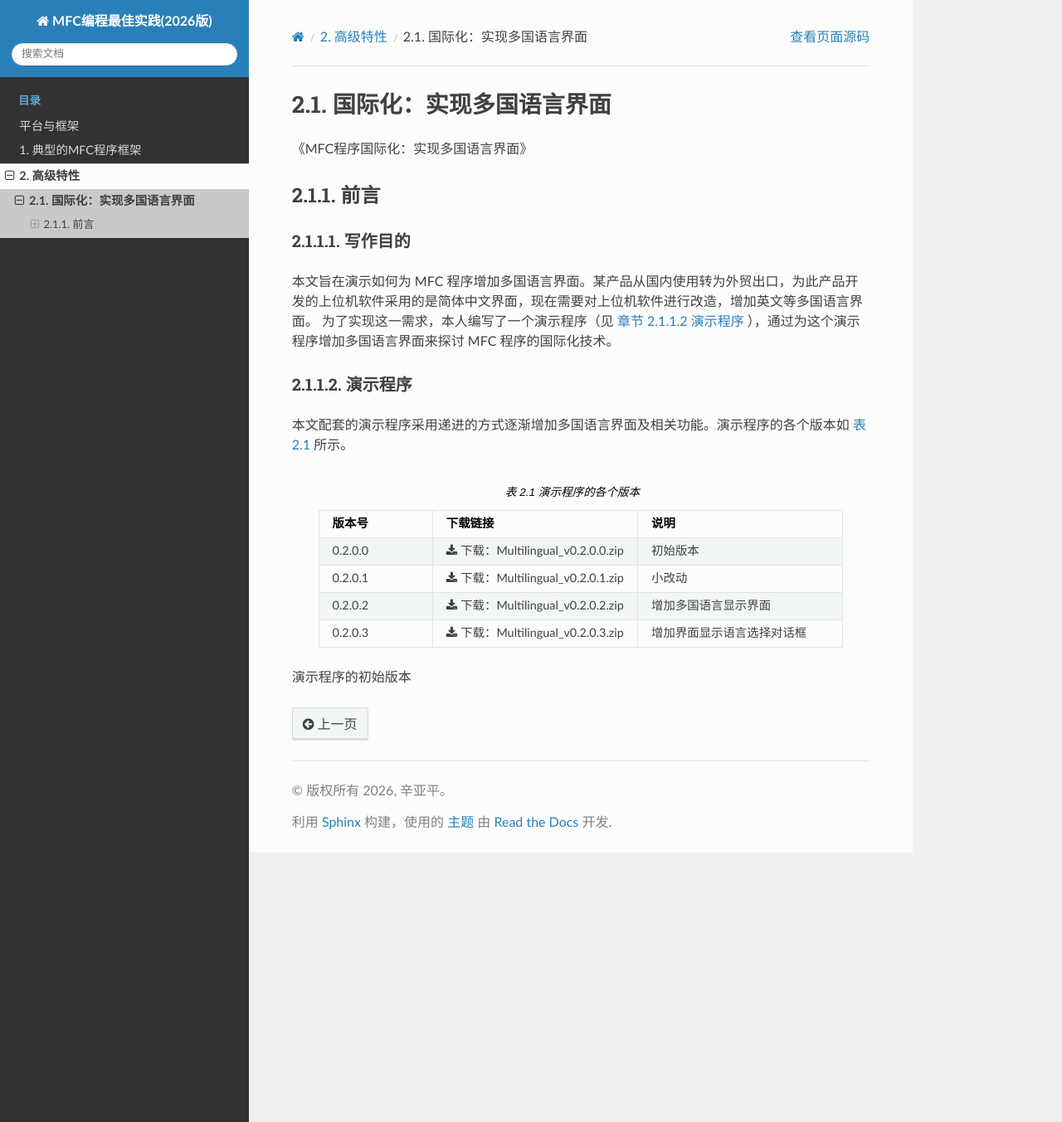
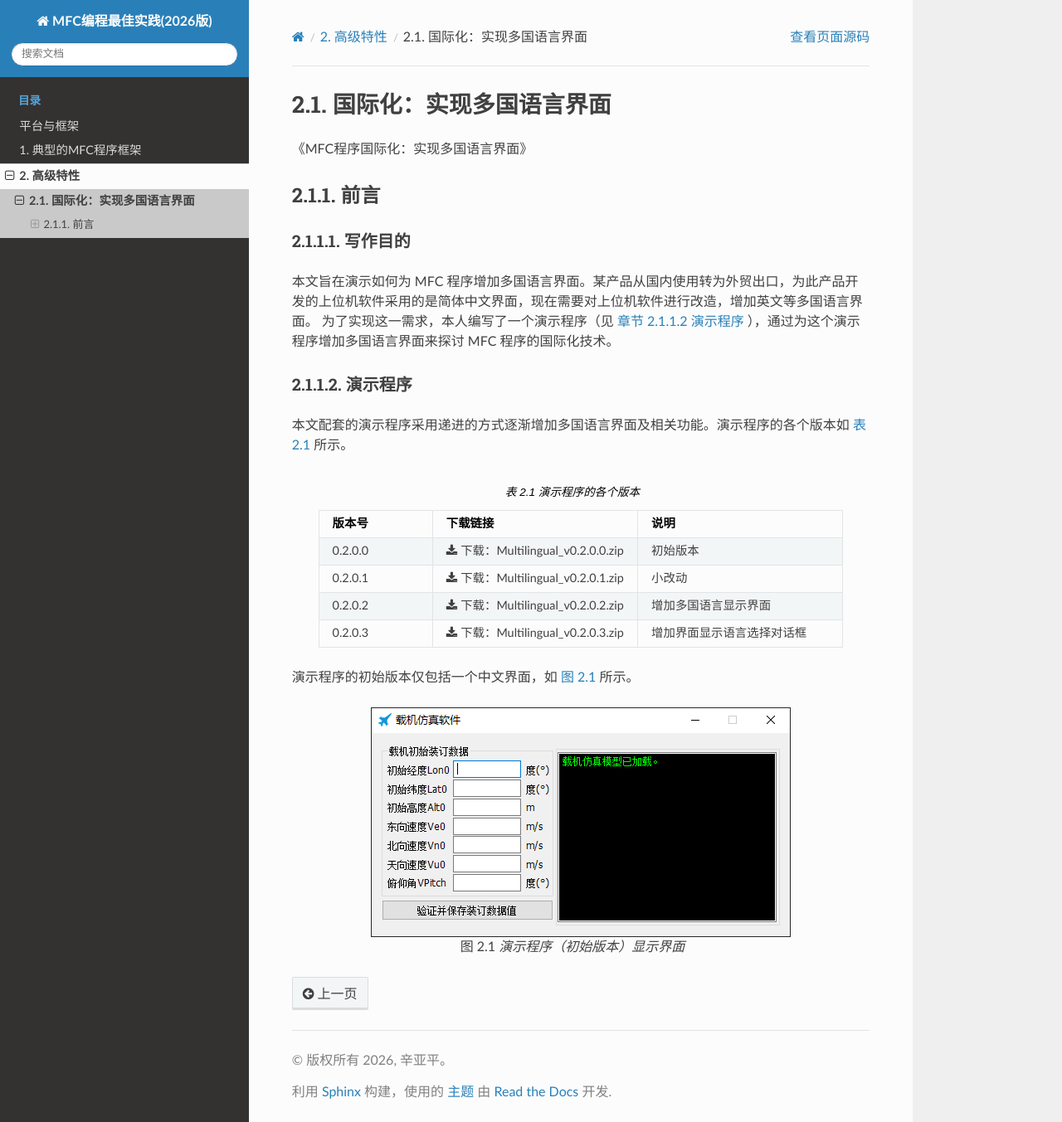
Before and after one commit to yapingxin/MFCBP2026, a Sphinx documentation site: the page built from docs/advanced-features/mfc_multilingual.rst, in a window 1280 px wide and 1353 px high. Shown: the whole window at 83% size. Built offline with Sphinx 7.4.7 and the Read the Docs theme 3.1.0, drawn with Linux system fonts in a browser that asks for light colours.

Commit message:
:numref:`fig_mfcmul_DisplayUI_InitVersion`

```diff
--- a/docs/advanced-features/mfc_multilingual.rst
+++ b/docs/advanced-features/mfc_multilingual.rst
@@ -42,4 +42,10 @@
      - :download:`下载：Multilingual_v0.2.0.3.zip <./Resource/Demos/Multilingual_v0.2.0.3.zip>`
      - 增加界面显示语言选择对话框
 
-演示程序的初始版本
+演示程序的初始版本仅包括一个中文界面，如 :numref:`fig_mfcmul_DisplayUI_InitVersion` 所示。
+
+.. figure:: Resource/images/Snipaste_2026-09-09_14-06-41.png
+    :name: fig_mfcmul_DisplayUI_InitVersion
+    :align: center
+
+    演示程序（初始版本）显示界面
```
Also changed, not shown: docs/advanced-features/Resource/images/Snipaste_2026-09-09_14-06-41.png (added).
